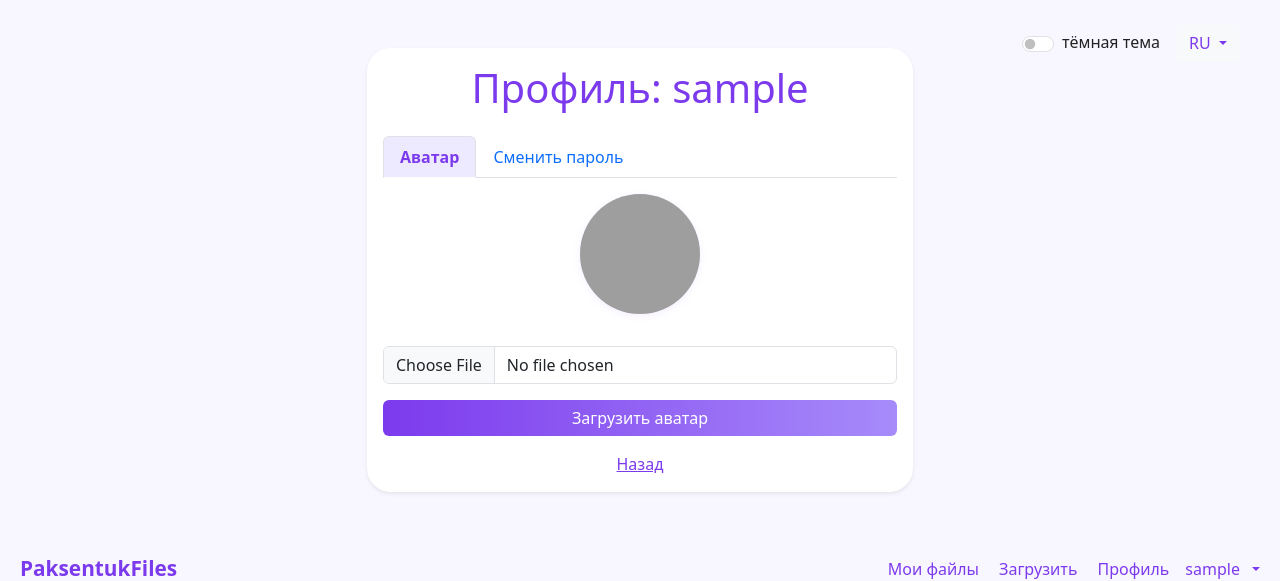
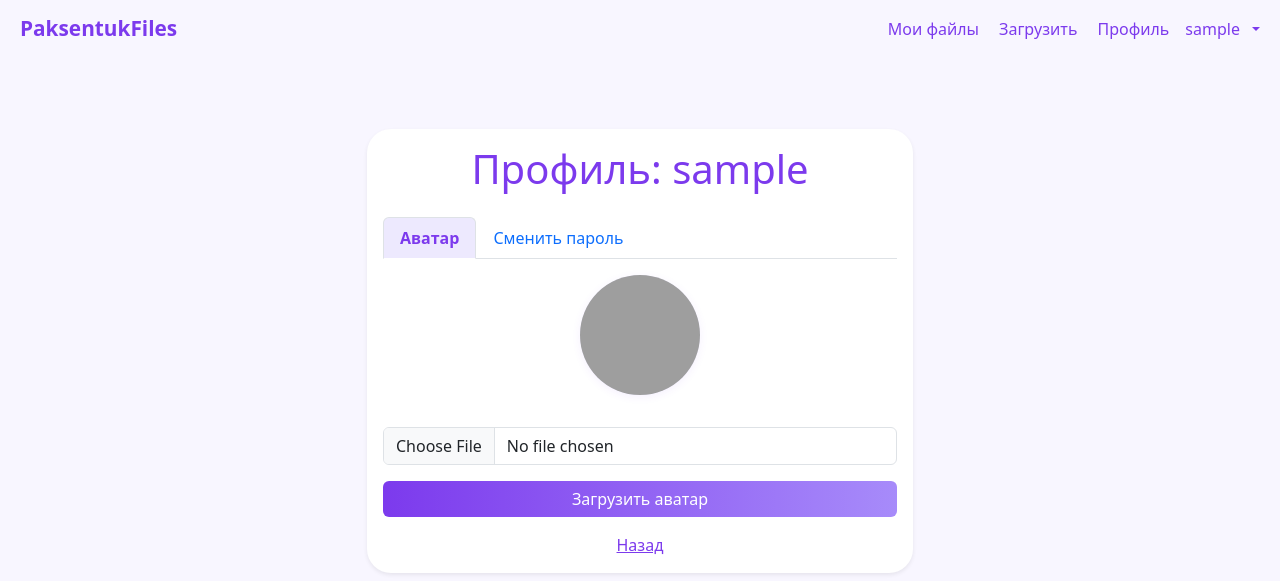
Before and after one commit to SKRIBLDAX/flask-file-uploader, a Flask app: page /profile in a window 1280 px wide. Shown: the top 581 px of the page. Run offline with Flask 2, Linux system fonts and the light colour scheme; the visitor is signed in with stand-in values (Sample User, id 1); some libraries are stand-ins or nearby versions; grey boxes are pictures that could not be loaded.

Commit message:
refactor: remove duplicate language switcher and move logo to top left in profile page

```diff
--- a/templates/profile.html
+++ b/templates/profile.html
@@ -64,24 +64,42 @@
     </style>
   </head>
   <body>
-    <!-- Переключатель темы и языка оставлен, все лишние кнопки и навигация сверху удалены -->
-    <div style="position: absolute; top: 24px; right: 40px; z-index: 1000; display: flex; gap: 1rem;">
-      <div class="form-check form-switch d-flex align-items-center">
-        <input class="form-check-input" type="checkbox" id="themeSwitch">
-        <label class="form-check-label ms-2" for="themeSwitch" id="themeSwitchLabel">Тёмная тема</label>
-      </div>
-      <div>
-        <div class="dropdown">
-          <a class="btn btn-light dropdown-toggle" href="#" id="langDropdown" role="button" data-bs-toggle="dropdown" aria-expanded="false">
-            <span id="langLabel">RU</span>
-          </a>
-          <ul class="dropdown-menu dropdown-menu-end" aria-labelledby="langDropdown">
-            <li><a class="dropdown-item lang-option" href="#" data-lang="ru">Русский</a></li>
-            <li><a class="dropdown-item lang-option" href="#" data-lang="en">English</a></li>
+    <!-- Логотип и меню пользователя -->
+    <nav class="navbar navbar-expand-lg navbar-light bg-transparent mb-4">
+      <div class="container-fluid">
+        <a class="navbar-brand fw-bold" href="/" style="color:#7c3aed;font-size:1.3rem;"><i class="fa fa-cloud-upload-alt me-2"></i>PaksentukFiles</a>
+        <button class="navbar-toggler" type="button" data-bs-toggle="collapse" data-bs-target="#navbarNav" aria-controls="navbarNav" aria-expanded="false" aria-label="Toggle navigation">
+          <span class="navbar-toggler-icon"></span>
+        </button>
+        <div class="collapse navbar-collapse justify-content-end" id="navbarNav">
+          <ul class="navbar-nav align-items-center">
+            <li class="nav-item">
+              <a class="nav-link" href="/files"><i class="fa fa-folder-open me-1"></i>Мои файлы</a>
+            </li>
+            <li class="nav-item">
+              <a class="nav-link" href="/"><i class="fa fa-upload me-1"></i>Загрузить</a>
+            </li>
+            <li class="nav-item">
+              <a class="nav-link" href="/profile"><i class="fa fa-user me-1"></i>Профиль</a>
+            </li>
+            <li class="nav-item dropdown">
+              <a class="nav-link dropdown-toggle d-flex align-items-center" href="#" id="userDropdown" role="button" data-bs-toggle="dropdown" aria-expanded="false">
+                <span class="user-name">{{ session['username'] }}</span>
+                <i class="fa-solid fa-user-circle fa-lg ms-2" style="color:#7c3aed;"></i>
+              </a>
+              <ul class="dropdown-menu dropdown-menu-end" aria-labelledby="userDropdown">
+                <li><a class="dropdown-item" href="/profile"><i class="fa fa-user me-1"></i>Профиль</a></li>
+                <li><a class="dropdown-item" href="/files"><i class="fa fa-folder-open me-1"></i>Мои файлы</a></li>
+                <li><a class="dropdown-item" href="/"><i class="fa fa-upload me-1"></i>Загрузить</a></li>
+                <li><a class="dropdown-item" href="/profile#password"><i class="fa fa-key me-1"></i>Сменить пароль</a></li>
+                <li><hr class="dropdown-divider"></li>
+                <li><a class="dropdown-item text-danger" href="/logout" id="logoutLink"><i class="fa fa-sign-out-alt me-1"></i>Выйти</a></li>
+              </ul>
+            </li>
           </ul>
         </div>
       </div>
-    </div>
+    </nav>
     <div class="container py-5">
       <div class="row justify-content-center">
         <div class="col-md-6">
@@ -165,42 +183,6 @@
         </div>
       </div>
     </div>
-    <!-- Логотип и меню пользователя -->
-    <nav class="navbar navbar-expand-lg navbar-light bg-transparent mb-4">
-      <div class="container-fluid">
-        <a class="navbar-brand fw-bold" href="/" style="color:#7c3aed;font-size:1.3rem;"><i class="fa fa-cloud-upload-alt me-2"></i>PaksentukFiles</a>
-        <button class="navbar-toggler" type="button" data-bs-toggle="collapse" data-bs-target="#navbarNav" aria-controls="navbarNav" aria-expanded="false" aria-label="Toggle navigation">
-          <span class="navbar-toggler-icon"></span>
-        </button>
-        <div class="collapse navbar-collapse justify-content-end" id="navbarNav">
-          <ul class="navbar-nav align-items-center">
-            <li class="nav-item">
-              <a class="nav-link" href="/files"><i class="fa fa-folder-open me-1"></i>Мои файлы</a>
-            </li>
-            <li class="nav-item">
-              <a class="nav-link" href="/"><i class="fa fa-upload me-1"></i>Загрузить</a>
-            </li>
-            <li class="nav-item">
-              <a class="nav-link" href="/profile"><i class="fa fa-user me-1"></i>Профиль</a>
-            </li>
-            <li class="nav-item dropdown">
-              <a class="nav-link dropdown-toggle d-flex align-items-center" href="#" id="userDropdown" role="button" data-bs-toggle="dropdown" aria-expanded="false">
-                <span class="user-name">{{ session['username'] }}</span>
-                <i class="fa-solid fa-user-circle fa-lg ms-2" style="color:#7c3aed;"></i>
-              </a>
-              <ul class="dropdown-menu dropdown-menu-end" aria-labelledby="userDropdown">
-                <li><a class="dropdown-item" href="/profile"><i class="fa fa-user me-1"></i>Профиль</a></li>
-                <li><a class="dropdown-item" href="/files"><i class="fa fa-folder-open me-1"></i>Мои файлы</a></li>
-                <li><a class="dropdown-item" href="/"><i class="fa fa-upload me-1"></i>Загрузить</a></li>
-                <li><a class="dropdown-item" href="/profile#password"><i class="fa fa-key me-1"></i>Сменить пароль</a></li>
-                <li><hr class="dropdown-divider"></li>
-                <li><a class="dropdown-item text-danger" href="/logout" id="logoutLink"><i class="fa fa-sign-out-alt me-1"></i>Выйти</a></li>
-              </ul>
-            </li>
-          </ul>
-        </div>
-      </div>
-    </nav>
     <!-- Переключатель языка в левом нижнем углу -->
     <div id="langSwitcher" style="position:fixed;left:20px;bottom:20px;z-index:2000;">
       <button class="btn btn-light dropdown-toggle d-flex align-items-center" type="button" id="langDropdown" data-bs-toggle="dropdown" aria-expanded="false">
```
